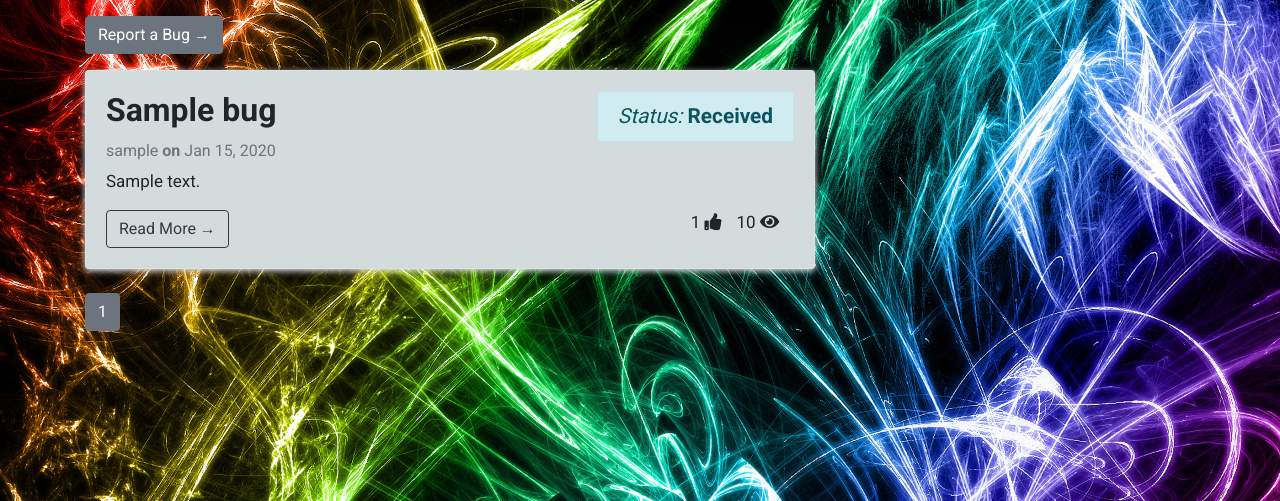
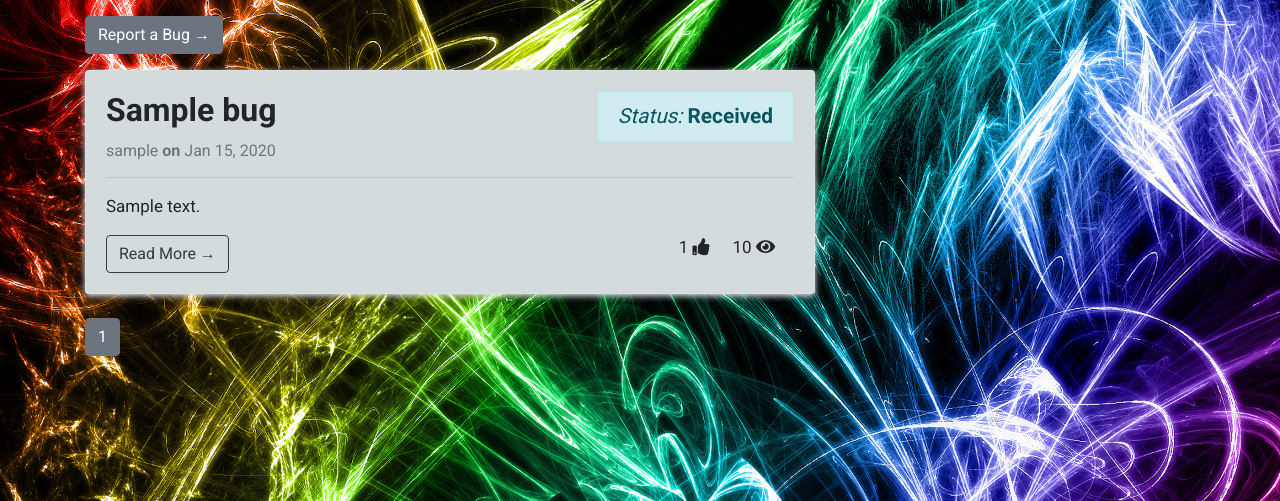
Before and after one commit to marius1989D/milestone-project-final, a Django app: page /bugs/bugs_list/ in a window 1280 px wide. Shown: the part 65-566 px from the top of the page. Run offline with Django 3.2, Linux system fonts and the light colour scheme; tables that the repository leaves empty hold one stand-in row (values such as "Sample post"); some libraries are stand-ins or nearby versions.

Commit message:
changed some styles for better UX

```diff
--- a/templates/bugs/bug_detail.html
+++ b/templates/bugs/bug_detail.html
@@ -28,7 +28,8 @@
         </h2>
         <br>
         <p class=" text-muted">Posted by <b>{{ bug.author }}</b> on <b>{{ bug.created_on|date:"M d, Y" }}</b> at <b>{{bug.created_on|time:"h:i a"}}</b></p>
-        <br>
+
+        <hr/>
         <p class="card-text">{{ bug.content | safe }}</p>
         <hr/>
         <!-- *** -->
@@ -84,6 +85,7 @@
         <!-- comments -->
         {% with comments.count as total_comments %}
           <h2>{{ total_comments }} comments</h2>
+          <hr/>
         {% endwith %}
 
         {% for comment in comments %}
--- a/templates/bugs/bugs.html
+++ b/templates/bugs/bugs.html
@@ -26,10 +26,11 @@
                             {% endif %}
                         </h2>
                         <p class="card-text text-muted h6">{{ bug.author }} <b>on</b> {{ bug.created_on|date:"M d, Y" }} </p>
+                        <hr/>
                         <p class="card-text">{{bug.content|slice:":100" }}</p>
                         <a href="{% url 'bugs:bug_detail' pk=bug.pk %}" class="btn btn-outline-dark">Read More &rarr;</a>
-                        <span class="views">{{ bug.views }} <i class="fas fa-eye"></i></span>
-                        <span class="views">{{ bug.likes }} <i class="fas fa-thumbs-up"></i> </span>
+                        <span class="views mr-1 pl-1"> {{ bug.views }} <i class="fas fa-eye"></i></span>
+                        <span class="views mr-1">{{ bug.likes }} <i class="fas fa-thumbs-up"></i></span>
                     </div>
                 </div>
                 {% endfor %}
@@ -49,10 +50,10 @@
                     {% elif num > bugs.number|add:'-2' and num < bugs.number|add:'2' %} <a class="btn btn-secondary" href="?page={{ num }}"> {{ num }}</a>
                 {% endif %}
             {% endfor %}
-                {% if bugs.has_next %}
-                    <a class="btn btn-secondary" href="?page={{ features.previous_page_number }}">&gt;</a>
-                    <a class="btn btn-secondary" href="?page={{ bugs.paginator.num_pages }}">last</a>
-                {% endif %}
+            {% if bugs.has_next %}
+                <a class="btn btn-secondary" href="?page={{ features.previous_page_number }}">&gt;</a>
+                <a class="btn btn-secondary" href="?page={{ bugs.paginator.num_pages }}">last</a>
+            {% endif %}
         </div>
     </div>
 </div>
```
